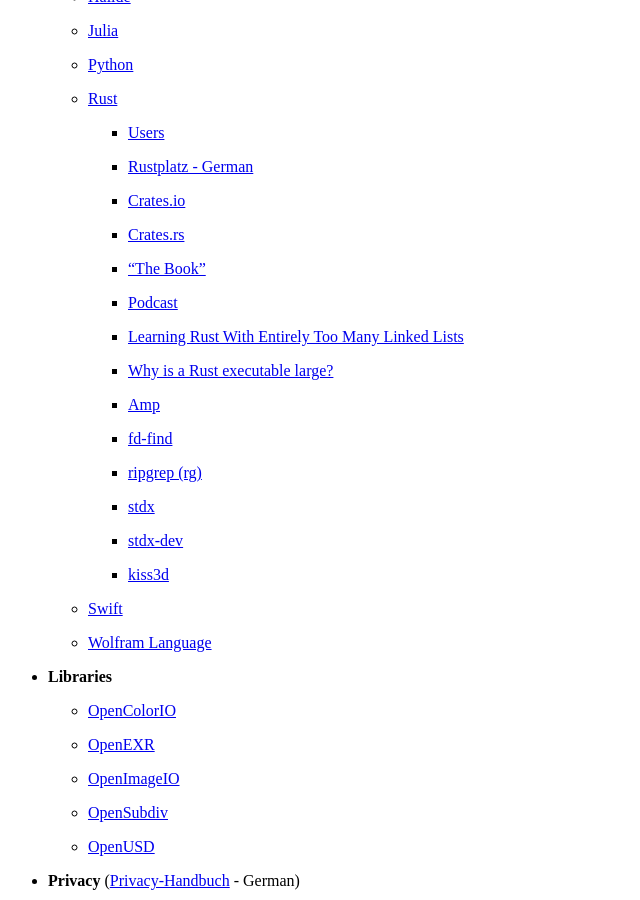
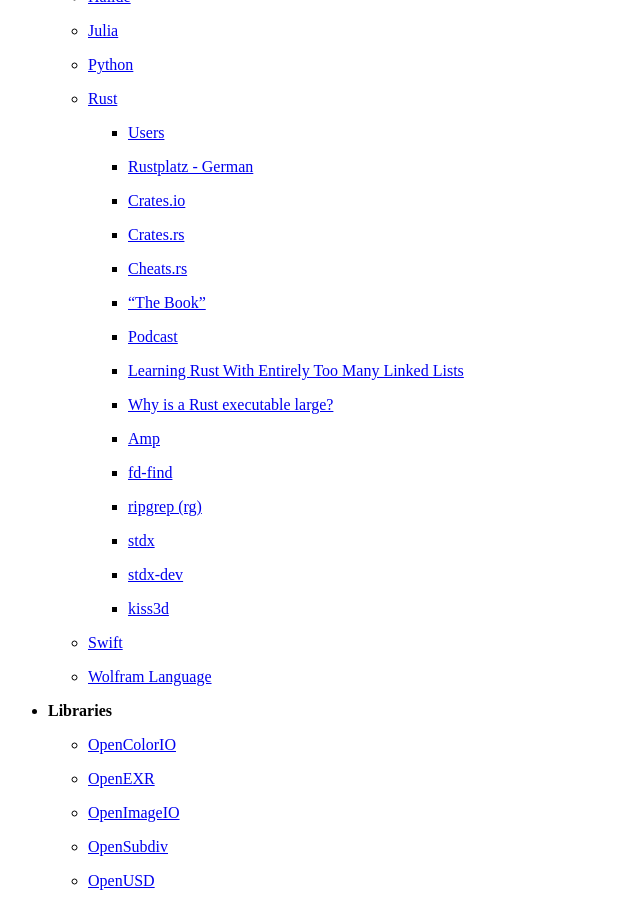
Before and after one commit to wahn/jan_walter_org, a Jekyll site: the page built from links/index.md, in a window 1280 px wide and 900 px high, scrolled down 4273 px. Shown: the whole window, without its empty margins (0-640 px from the left). Built offline with Jekyll 4.4.1, drawn with Linux system fonts in a browser that asks for light colours; Markdown is read by kramdown in place of the engine named in the settings.

Commit message:
Rust Language Cheat Sheet.

```diff
--- a/links/index.md
+++ b/links/index.md
@@ -279,6 +279,8 @@
 
         + [Crates.rs](https://crates.rs)
 
+        + [Cheats.rs](https://cheats.rs)
+
         + ["The Book"](https://doc.rust-lang.org/book)
 
         + [Podcast](http://www.newrustacean.com)
```
